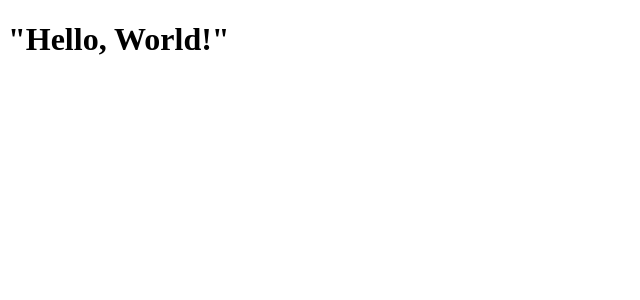
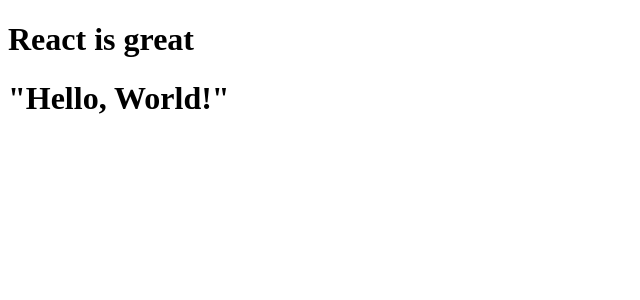
Before and after one commit to Juaan26/Coursera-React-Project1, a React (Vite) app: page / in a window 1280 px wide. Shown: the top 300 px of the page, without its empty margins (0-640 px from the left). Built offline with nearby package versions, Linux system fonts and the light colour scheme.

Commit message:
creación de un componente

```diff
--- a/src/main.jsx
+++ b/src/main.jsx
@@ -2,4 +2,16 @@
 import { createRoot } from "react-dom/client"
 
 const root = createRoot(document.querySelector('#app'))
-root.render(<h1>"Hello, World!"</h1>)
+
+
+function MainContent() {
+    return <h1>React is great</h1>
+}
+
+
+
+root.render(<>
+    <MainContent />
+    <h1>"Hello, World!"</h1>
+</>
+)
```
